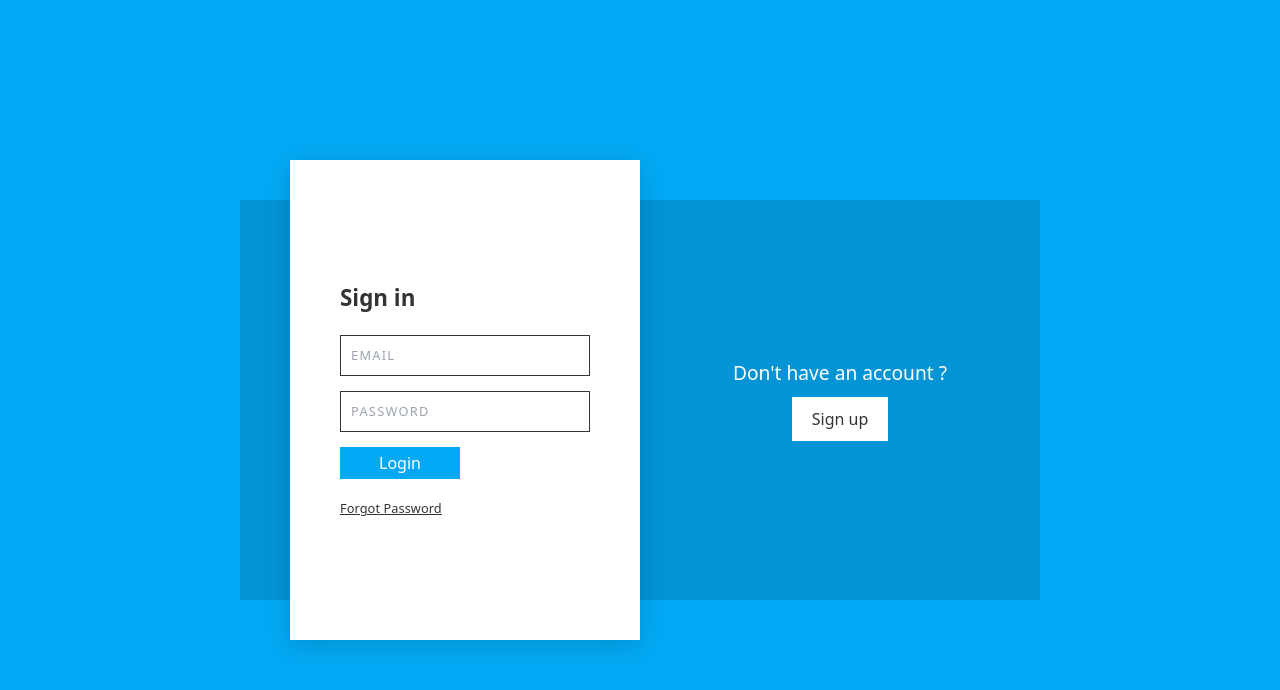
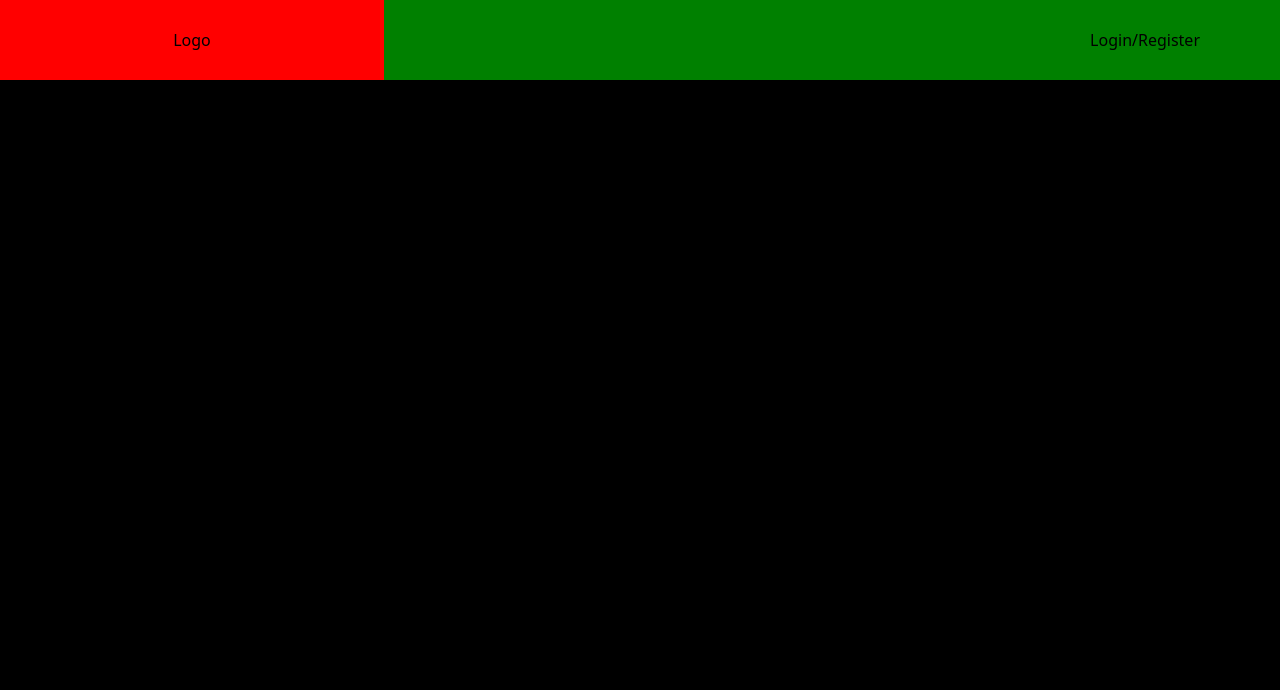
Before and after one commit to Zaniew1/MERN-Logging, a React (Vite) app in the folder client/: page / in a window 1280 px wide. Shown: the top 690 px of the page. Built offline with nearby package versions, Linux system fonts and the light colour scheme.

Commit message:
add routing via react  router dom and add home pg

```diff
--- a/client/package.json
+++ b/client/package.json
@@ -11,7 +11,8 @@
   },
   "dependencies": {
     "react": "^18.2.0",
-    "react-dom": "^18.2.0"
+    "react-dom": "^18.2.0",
+    "react-router-dom": "^6.14.2"
   },
   "devDependencies": {
     "@types/react": "^18.2.14",
--- a/client/src/App.tsx
+++ b/client/src/App.tsx
@@ -1,28 +1,17 @@
-import { Login } from './components/Login';
-import { Registration } from './components/Registration';
+import { Routes, Route } from 'react-router-dom';
+import { RegistrationLoginPage } from './components/RegistrationLoginPage';
+import { Home } from './components/Home';
 import './index.css';
 import './style.css';
-import { useState } from 'react';
 function App() {
 
-const [slider, setSlider] = useState<boolean>(false)
   return (
-    <div className={`wrapper ${slider == false ? "" : "slide"}`}>
-      <main className="container" >
-        <div className="box signin">
-          <h2 className="header">Already have an account ?</h2>
-          <button className="button" onClick={()=>setSlider(false)}>Sign in</button>
-        </div>
-        <div className="box  signup">
-          <h2 className="header">Don't have an account ?</h2>
-          <button className="button" onClick={()=>setSlider(true)} >Sign up</button>
-        </div>
-        <div className="formWrapper">
-          <Login/>
-          <Registration/>
-        </div>
-      </main>
-    </div>
+      <Routes>
+        <Route index element={<Home/>}></Route>
+        <Route path={'/login'} element={<RegistrationLoginPage/>}></Route>
+        <Route path={'/resetPassword'} element={<RegistrationLoginPage/>}></Route>
+      </Routes>
+
   )
 }
 
--- a/client/src/components/Home.tsx
+++ b/client/src/components/Home.tsx
@@ -1,12 +1,16 @@
+import {Link} from 'react-router-dom'
+import '../style.css';
 export const Home = ()=>{
     return (
         <div className="home" >
-            <header className="header">
-                <div  className="header__logo"></div>
-                <div className="header__me"></div>
-                <div className="header__all"></div>
+            <header className="home__header">
+                <div  className="home__header__logo">Logo</div>
+                <nav className="home__nav">
+                    <Link className="home__nav__link" to={"/login"}>Login/Register</Link>
+                </nav>
             </header>
-            <article className="content" >
+
+            <article className="home__content" >
 
             </article >
         </div>
--- /dev/null
+++ b/client/src/components/RegistrationLoginPage.tsx
@@ -0,0 +1,28 @@
+import { Login } from './/Login';
+import { Registration } from './Registration';
+import '../index.css';
+import '../style.css';
+import { useState } from 'react';
+export const RegistrationLoginPage = () =>{
+const [slider, setSlider] = useState<boolean>(false)
+
+    return (
+    <div className={`wrapper ${slider == false ? "" : "slide"}`}>
+
+        <main className="container" >
+        <div className="box signin">
+          <h2 className="header">Already have an account ?</h2>
+          <button className="button" onClick={()=>setSlider(false)}>Sign in</button>
+        </div>
+        <div className="box  signup">
+          <h2 className="header">Don't have an account ?</h2>
+          <button className="button" onClick={()=>setSlider(true)} >Sign up</button>
+        </div>
+        <div className="formWrapper">
+          <Login/>
+          <Registration/>
+        </div>
+      </main>
+    </div>
+    );
+}
--- a/client/src/main.tsx
+++ b/client/src/main.tsx
@@ -2,9 +2,12 @@ import React from 'react'
 import ReactDOM from 'react-dom/client'
 import App from './App.tsx'
 import './index.css'
+import {BrowserRouter} from 'react-router-dom'
 
 ReactDOM.createRoot(document.getElementById('root')!).render(
   <React.StrictMode>
-    <App />
+    <BrowserRouter>
+      <App />
+    </BrowserRouter>
   </React.StrictMode>,
 )
--- a/client/src/style.css
+++ b/client/src/style.css
@@ -144,3 +144,41 @@ input{
     font-size: 12px;
     color: red;
 }
+.home{
+    width: 100vw;
+    min-height: 100vh;
+}
+.home__header{
+    height: 80px;
+    display:flex;
+    justify-content: space-between;
+    align-items: center;
+    width: 100%;
+}
+.home__header__logo{
+    display: flex;
+    justify-content: center;
+    align-items: center;
+    width: 30%;
+    background-color: red;
+    height: 100%;
+}
+.home__nav{
+    display: flex;
+    justify-content: flex-end;
+    align-items: center;
+    width: 70%;
+    height: 100%;
+    background-color: green;
+}
+.home__nav__link{
+    transition: .3s ease-in-out;
+    margin-right: 80px;
+}
+.home__nav__link:hover{
+    color:#03a9f4
+}
+.home__content{
+    height: 90vh;
+    background-color: #000;
+}
```
Also changed, not shown: client/src/components/ResetPassword.tsx (added), 1 other file (tests, documents, lock files or other folders).
